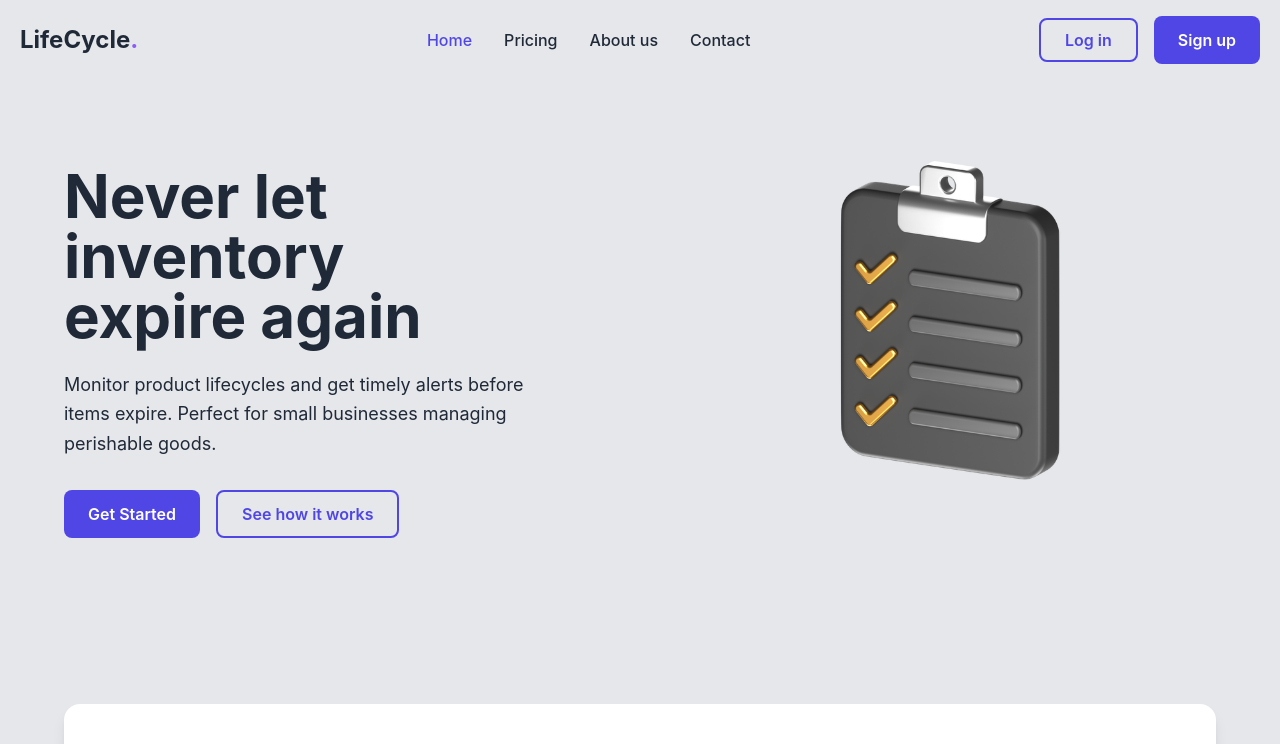
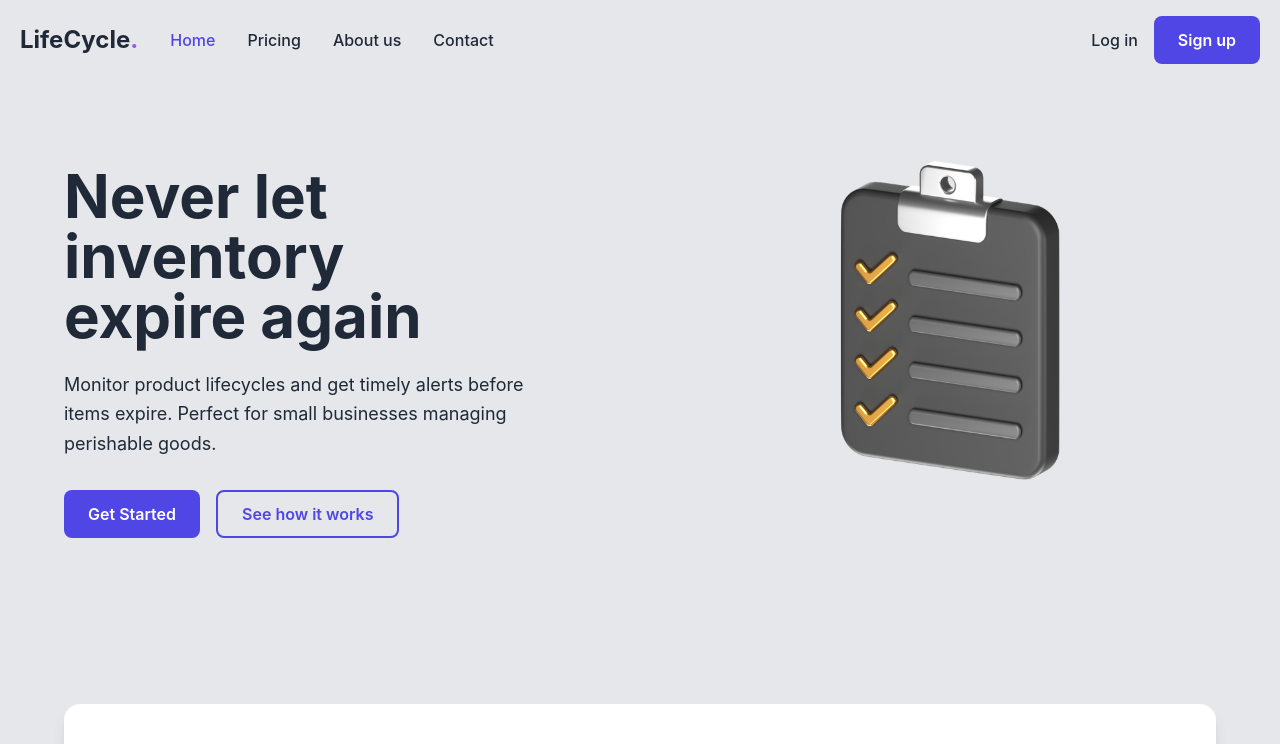
Before and after one commit to x1mmy/lifecycle-landing, a React (Vite) app: page / in a window 1280 px wide. Shown: the top 744 px of the page. Built offline with nearby package versions, Linux system fonts and the light colour scheme.

Commit message:
fix: header positioning of pages, where it is more closer to the logo, centers the rest of the page

```diff
--- a/src/components/Header.tsx
+++ b/src/components/Header.tsx
@@ -46,6 +46,7 @@ const Header: React.FC = () => {
     >
       <div className="max-w-7xl mx-auto px-5">
         <div className="flex justify-between items-center py-4">
+          <div className="flex items-center space-x-8">
             <div className="nav-brand">
               <Link to="/" className="text-2xl font-bold text-gray-800">
                 LifeCycle{/* purple fullstop */}
@@ -102,10 +103,11 @@ const Header: React.FC = () => {
                 Contact
               </Link>
             </nav>
+          </div>
           <div className="hidden md:flex items-center space-x-4">
             <Link
               to="/"
-              className="bg-transparent text-primary-600 border-2 border-primary-600 px-6 py-2 rounded-lg font-semibold transition-all duration-300 hover:bg-primary-600 hover:text-white"
+              className="text-gray-800 font-medium transition-colors duration-300 hover:text-primary-600"
             >
               Log in
             </Link>
```
Lines whose indentation alone changed are shown as unchanged.
